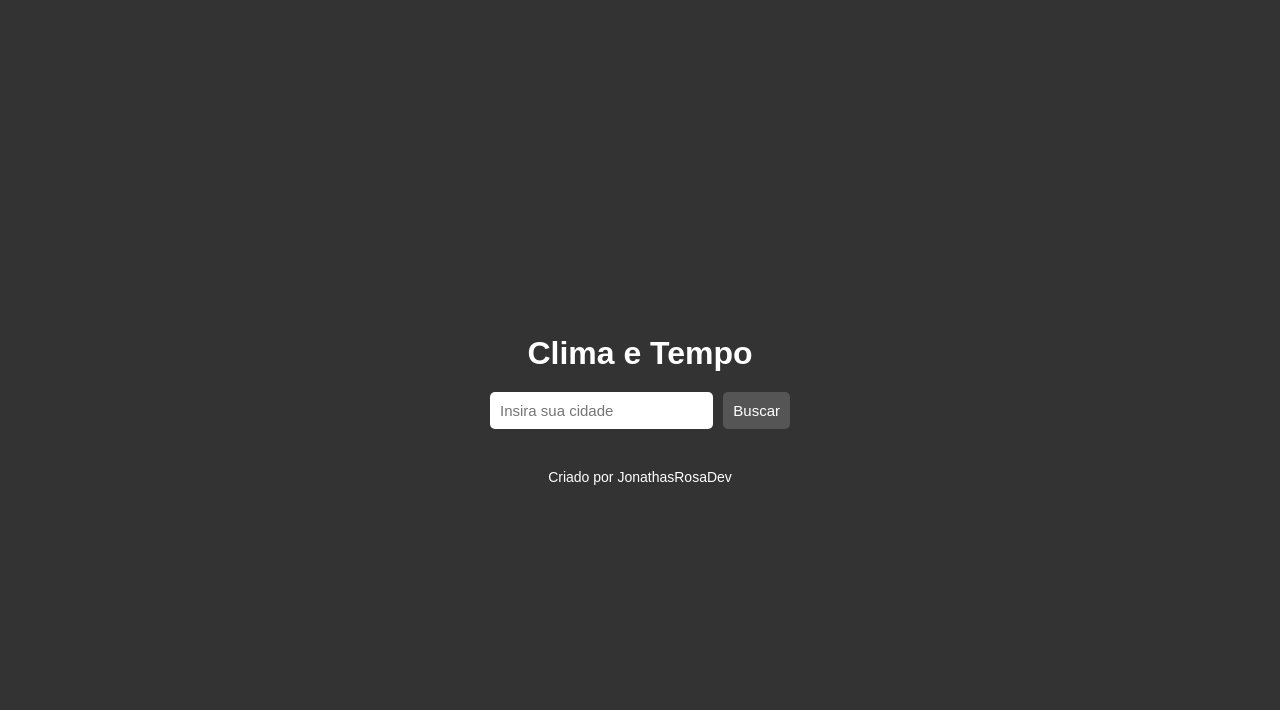
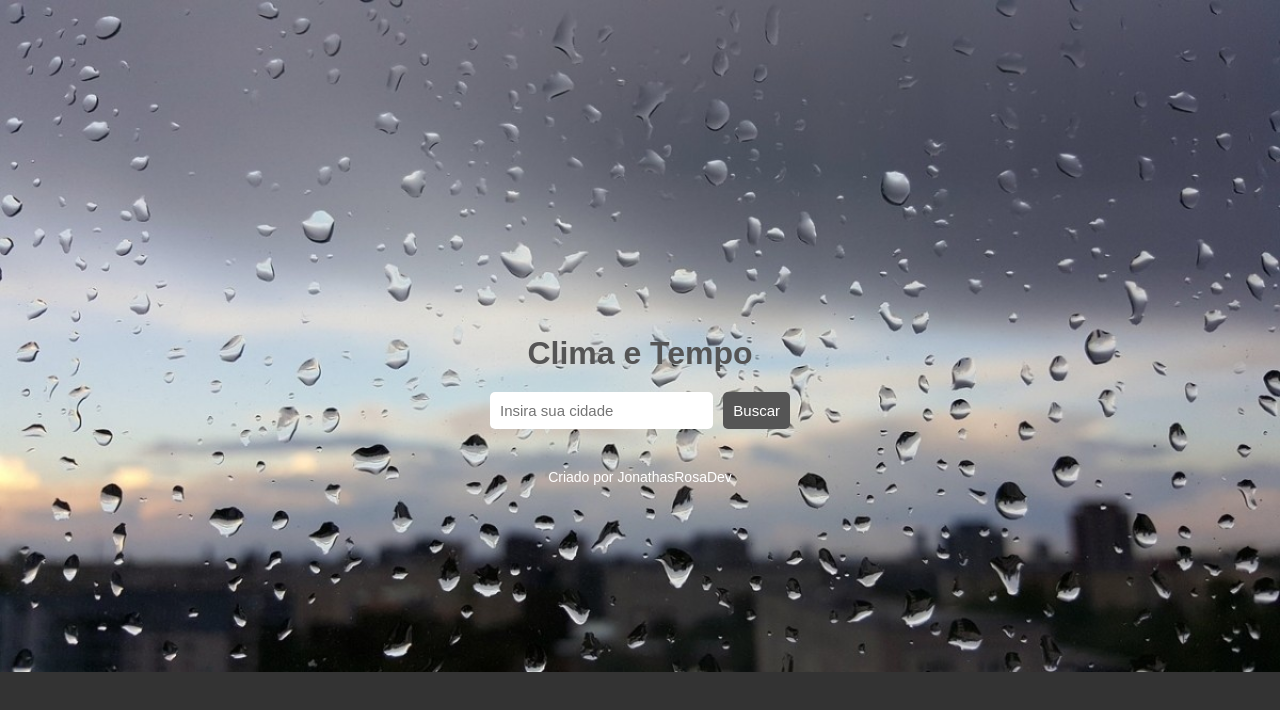
Before and after one commit to JonathasRosa/Clima-e-Tempo, a plain HTML site: page index.html in a window 1280 px wide. Drawn offline with Linux system fonts and the light colour scheme.

Commit message:
Update Projeto Clima e Tempo

```diff
--- a/style.css
+++ b/style.css
@@ -5,7 +5,10 @@
 }
 
 body {
-    background-image: url('img/clima-e-tempo');
+    background-image: url(img/clima-e-tempo.jpg);
+    background-repeat: no-repeat;
+    background-size: 100%;
+    repeat: no-repeat;
     display: flex;
     min-height: 100vh;
     justify-content: center;
@@ -16,7 +19,7 @@ body {
 }
 
 h1 {
-    color: #FFF;
+    color: #555;
     margin: 20px 0;
 }
 
```
